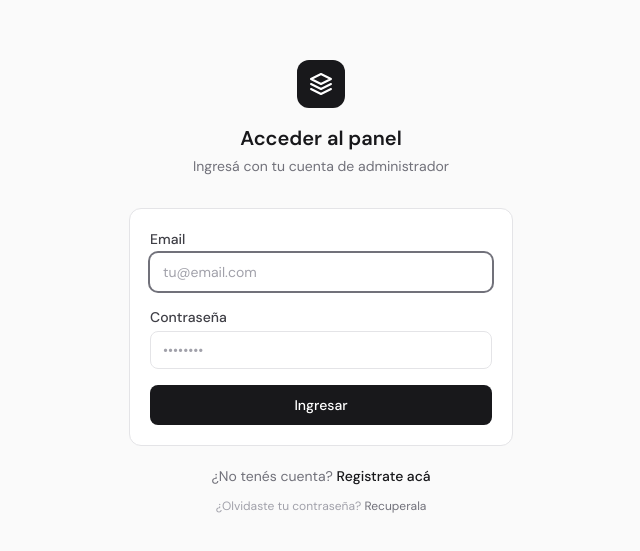
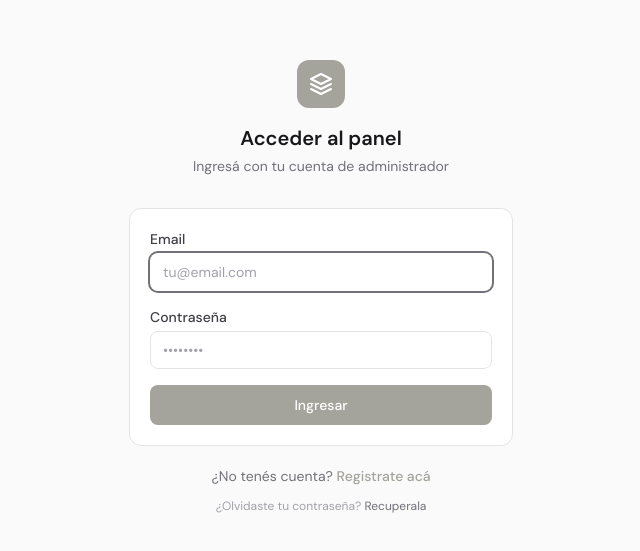
Before and after one commit to DMKo2002/panel-admin, a Next.js app: page /login in a window 1280 px wide. Shown: the part 113-664 px from the top of the page, without its empty margins (319-959 px from the left). Built offline with nearby package versions, Linux system fonts and the light colour scheme; no server answers.

Commit message:
fix: color de marca del panel a A4A49C

```diff
--- a/tailwind.config.ts
+++ b/tailwind.config.ts
@@ -16,8 +16,8 @@ const config: Config = {
       // cambiar el color de marca implicaba encontrar cada uso a mano. Ahora
       // hay un solo lugar: acá. Los tonos 50-500 quedan iguales a la escala
       // zinc que ya usa el resto del panel (para que conviva bien con el
-      // resto de la UI); 600/700 son los que definen "negro" para botones y
-      // estados activos.
+      // resto de la UI); 600/700 son los que definen el color de marca
+      // (base/hover) para botones y estados activos.
       colors: {
         primary: {
           50: '#fafafa',
@@ -26,8 +26,8 @@ const config: Config = {
           300: '#d4d4d8',
           400: '#a1a1aa',
           500: '#71717a',
-          600: '#18181b',
-          700: '#000000',
+          600: '#A4A49C',
+          700: '#8B8B83',
         },
       },
     },
```
